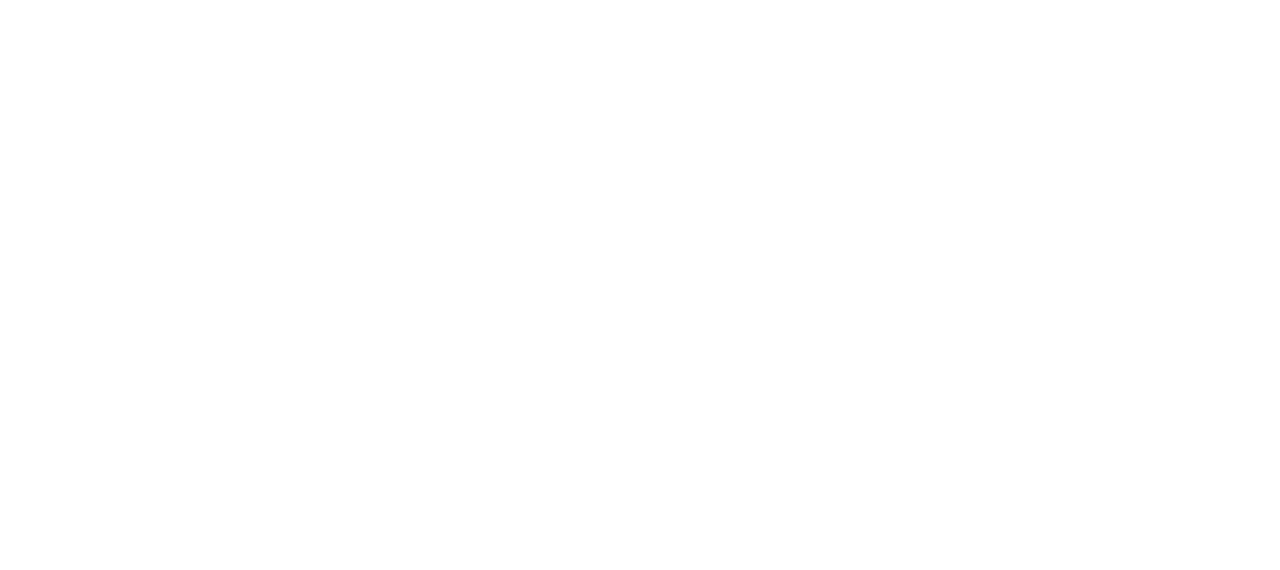
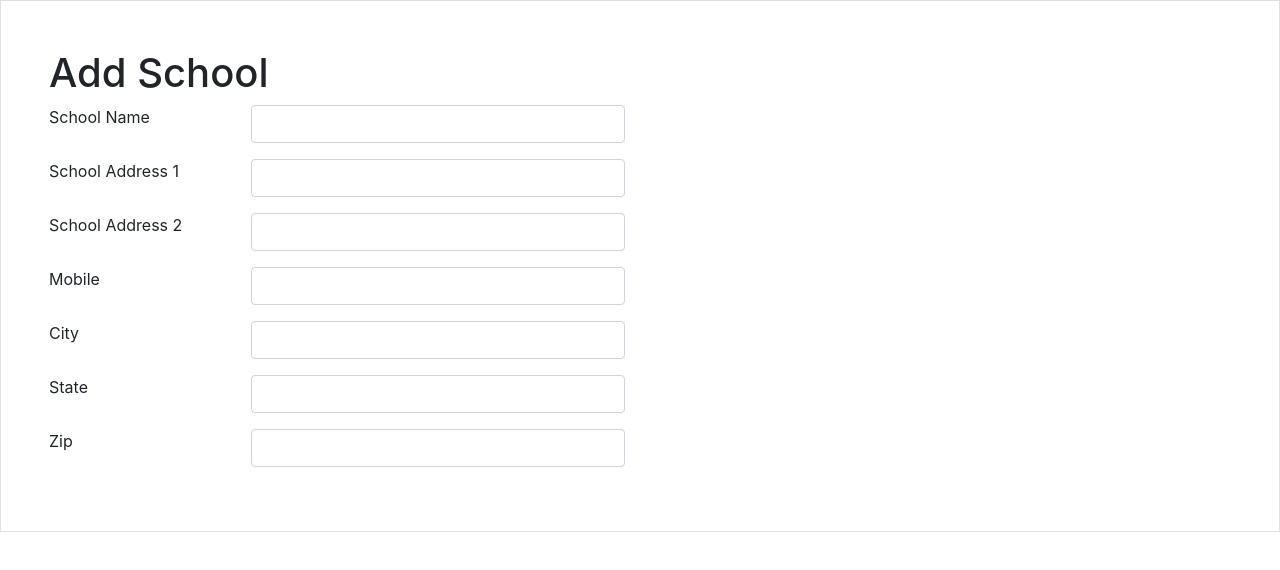
Before and after one commit to Artiupadhyay/atlantisui, a React (Create React App) app: page /admin/addschool in a window 1280 px wide. Shown: the top 570 px of the page. Built offline with nearby package versions, Linux system fonts and the light colour scheme.

Commit message:
addschool created

```diff
--- a/package.json
+++ b/package.json
@@ -3,6 +3,7 @@
   "version": "0.1.0",
   "private": true,
   "dependencies": {
+    "@fortawesome/fontawesome-svg-core": "^1.2.30",
     "@testing-library/jest-dom": "^4.2.4",
     "@testing-library/react": "^9.5.0",
     "@testing-library/user-event": "^7.2.1",
@@ -17,7 +18,7 @@
     "redux": "^4.0.5"
   },
   "scripts": {
-     "start": "react-scripts start",
+    "start": "react-scripts start",
     "build": " react-scripts build",
     "start-dev": "env-cmd dev react-scripts start",
     "build-dev": "env-cmd dev react-scripts build",
--- a/src/App.css
+++ b/src/App.css
@@ -30,10 +30,16 @@
 .content{
   color:white;
 }
+.bg{
+  background-image: url("bg4.jpg");
+  width:100vw;
+}
+
 .image{
   background-image: url("bg4.jpg");
   background-repeat: no-repeat;
-  min-height:650px;
+  height: 100vh;
+  width: 100vw;
   background-position: center;
   background-repeat: no-repeat;
   background-size: cover;
--- a/src/App.js
+++ b/src/App.js
@@ -3,6 +3,8 @@
 import './App.css';
 import "../node_modules/bootstrap/dist/css/bootstrap.css";
 import Login from './pages/login';
+import Dashboard from './pages/admin/dashboard';
+import AddSchool from './pages/admin/addschool';
 import {
     BrowserRouter as Router,
     Switch,
@@ -12,13 +14,11 @@
 
 function App() {
     return (
-
-
-
         <Router>
-            <Route path='/' exact component={Login} />
+           <Route path='/' exact component={Login} />
+           <Route path='/admin/dashboard/' exact component ={Dashboard} />
+           <Route path='/admin/addschool/' exact component ={AddSchool} />
         </Router>
-
     );
 }
 
--- /dev/null
+++ b/src/pages/admin/addschool.jsx
@@ -0,0 +1,57 @@
+import React from 'react';
+
+
+function AddSchool(props) {
+    return(
+         <div className="p-5 schoolform border">
+             <h1 className="bd-highlight">Add School</h1>
+        <div className="form-group row">
+         <label for="schoolname" className="col-sm-2 ">School Name</label>
+        <div className="col-md-4">
+        <input type="text" className="form-control"/>
+       </div>
+      </div>
+     <div className="form-group row">
+    <label for="address" className="col-sm-2 ">School Address 1</label>
+    <div className="col-md-4">
+      <input type="text" className="form-control"/>
+    </div>
+  </div>
+  <div className="form-group row">
+    <label for="address" className="col-sm-2 ">School Address 2</label>
+    <div className="col-md-4">
+      <input type="text" className="form-control"/>
+    </div>
+  </div>
+  <div className="form-group row">
+    <label for="mobile" className="col-sm-2 ">Mobile</label>
+    <div className="col-md-4">
+      <input type="text" className="form-control"/>
+    </div>
+  </div>
+  <div className="form-group row">
+    <label for="city" className="col-sm-2 ">City</label>
+    <div className="col-md-4">
+      <input type="text" className="form-control"/>
+    </div>
+  </div>
+  <div className="form-group row">
+    <label for="state" className="col-sm-2 ">State</label>
+    <div className="col-md-4">
+      <input type="text" className="form-control"/>
+    </div>
+    </div>
+    <div className="form-group row">
+    <label for="zip" className="col-sm-2 ">Zip</label>
+    <div className="col-md-4">
+      <input type="text" className="form-control"/>
+    </div>
+    </div>
+  </div>
+
+
+
+
+    );
+}
+export default AddSchool;
--- /dev/null
+++ b/src/pages/admin/components/navbar.jsx
@@ -0,0 +1,24 @@
+import React from 'react';
+
+function Navbar() {
+  return(
+
+    <ul className="nav nav-pills bg">
+    <li className=" ml-3 p-2 bd-highlight">
+      <a className="bd-highlight" href="#"><h1>Atlantis</h1></a>
+    </li>
+
+    <li className="nav-item">
+      <a className="content p-4 nav-link" href="/admin/addschool">Add School</a>
+    </li>
+    <li className="nav-item">
+      <a className=" content p-4 nav-link " href="/admin/viewschool">View School</a>
+    </li>
+  </ul>
+
+
+
+       );
+}
+
+export default Navbar;
--- /dev/null
+++ b/src/pages/admin/dashboard.jsx
@@ -0,0 +1,27 @@
+import React from 'react';
+import {connect} from'react-redux';
+import Navbar from './components/navbar';
+
+function Dashboard(props) {
+
+    return(
+           <div className="row d-flex justify-content">
+               <Navbar />
+            </div>
+
+    );
+}
+ const mapStateToProps = (state)=>{
+     return {
+         authenticate:state.authenticate
+    };
+ }
+ const mapDispatchToProps = (dispatch)=>{
+     return {
+         changeName : ()=>{dispatch({})}
+     };
+ }
+
+
+
+export default connect(mapStateToProps,mapDispatchToProps)(Dashboard);
--- a/src/pages/login.jsx
+++ b/src/pages/login.jsx
@@ -4,6 +4,7 @@
 function Login(props) {
     const [userName, setUserName] = React.useState(null);
     const [password, setPassword] = React.useState(null);
+
 
     const handelUserNameChange = (event)=>{
         setUserName(event.target.value);
@@ -32,7 +33,7 @@
 
                 <input type="text" className="form-control" value={password} placeholder="Enter password here" onChange={handelPasswordChange}/>
             </div>
-             <button type="btn btn-primary" name="submit">Submit</button>
+             <button type="btn btn-primary" name="submit" onClick={()=>this.login()}>Submit</button>
             <a className="link" href="#">Forgot password? Click here.</a>
 
             </form>
```
Also changed, not shown: 2 other files (tests, documents, lock files or other folders).
